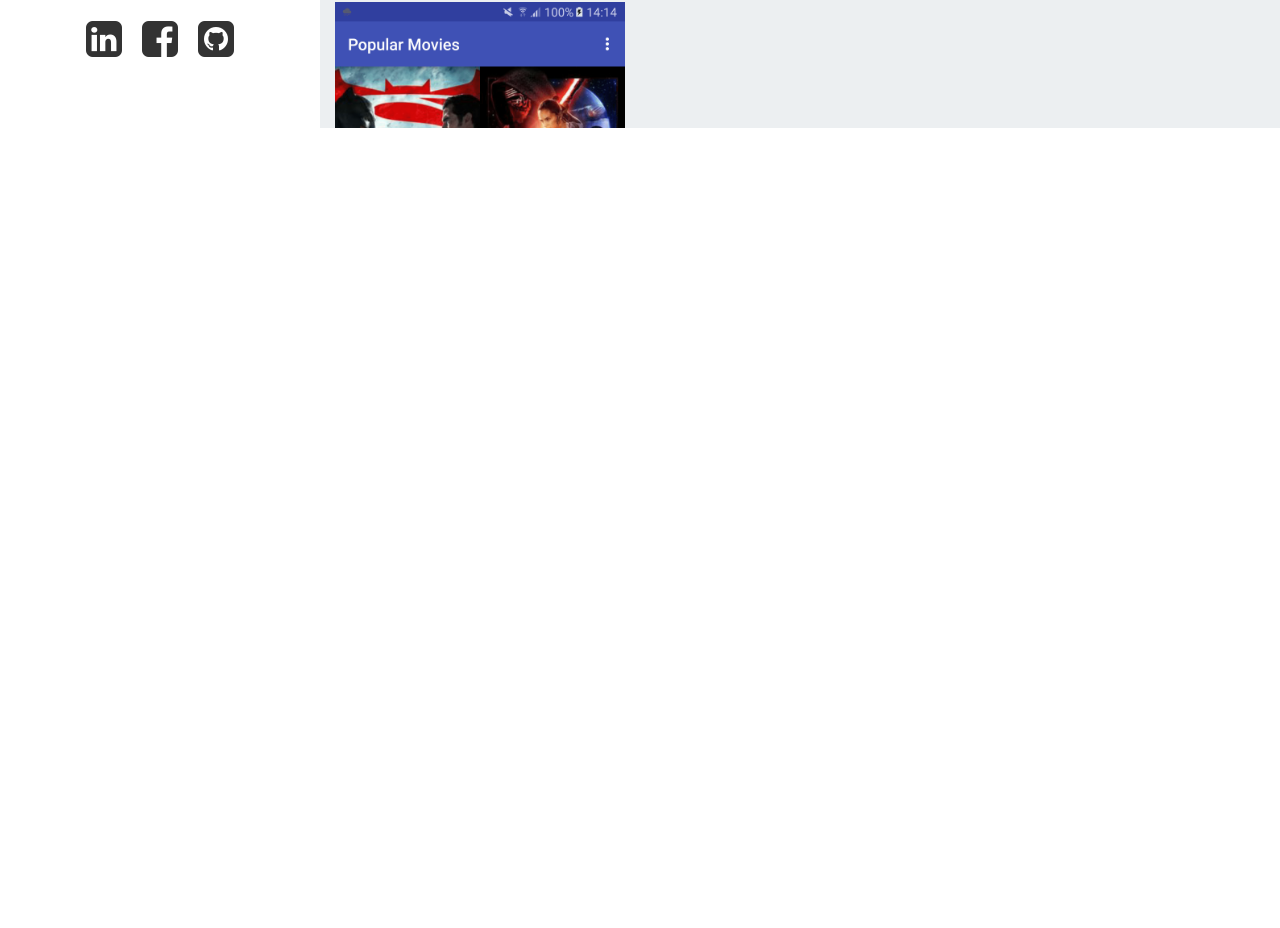
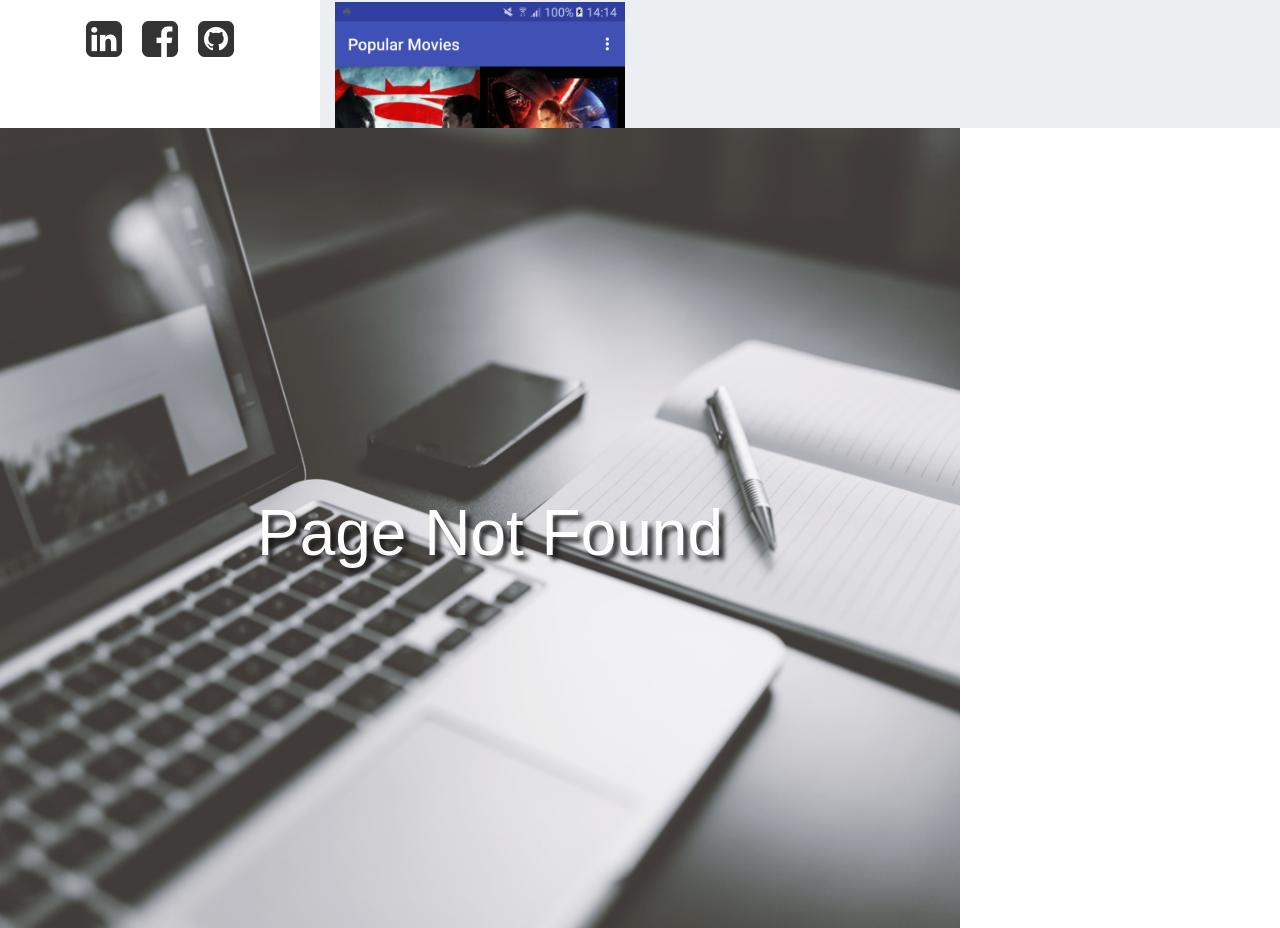
Before and after one commit to ashwinath/personal-website-2.0, a React (Create React App) app: page /Portfolio in a window 1280 px wide. Shown: the part 672-1600 px from the top of the page. Before the commit the page ends 800 px from the top, so only its background shows below. Built offline with nearby package versions, Linux system fonts and the light colour scheme; a web font is replaced by a local one.

Commit message:
added 404 page

```diff
--- a/src/App.js
+++ b/src/App.js
@@ -6,6 +6,7 @@ import About from './Pages/About';
 import Portfolio from './Pages/Portfolio';
 import Experience from './Pages/Experience';
 import LandingPage from './Pages/LandingPage';
+import NotFound from './Pages/NotFound';
 
 class App extends Component {
   render() {
@@ -18,6 +19,7 @@ class App extends Component {
           <Route exact path="/About" component={About}/>
           <Route exact path="/Portfolio" component={Portfolio}/>
           <Route exact path="/Experience" component={Experience}/>
+          <Route exact path="*" component={NotFound}/>
         </div>
       </Router>
     );
--- /dev/null
+++ b/src/Pages/NotFound.js
@@ -0,0 +1,16 @@
+import React, { Component } from 'react';
+
+class NotFound extends Component {
+  render() {
+    return (
+      <div id="landing"
+        className="col-md-9 main-section center-vertical-parent">
+        <div id="landing-content" className="center-vertical">
+          <h1>Page Not Found</h1>
+        </div>
+      </div>
+    );
+  }
+}
+
+export default NotFound;
```
